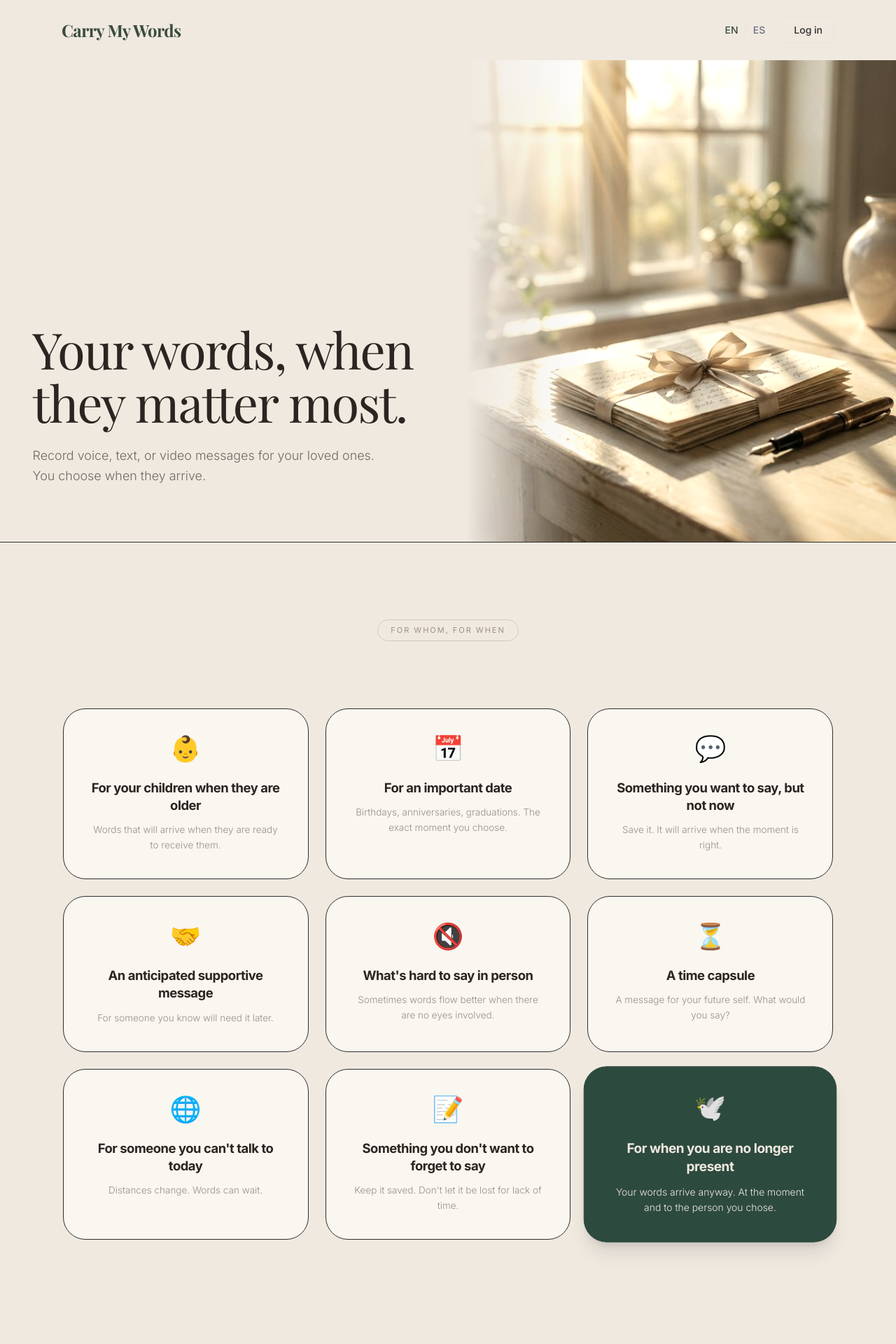
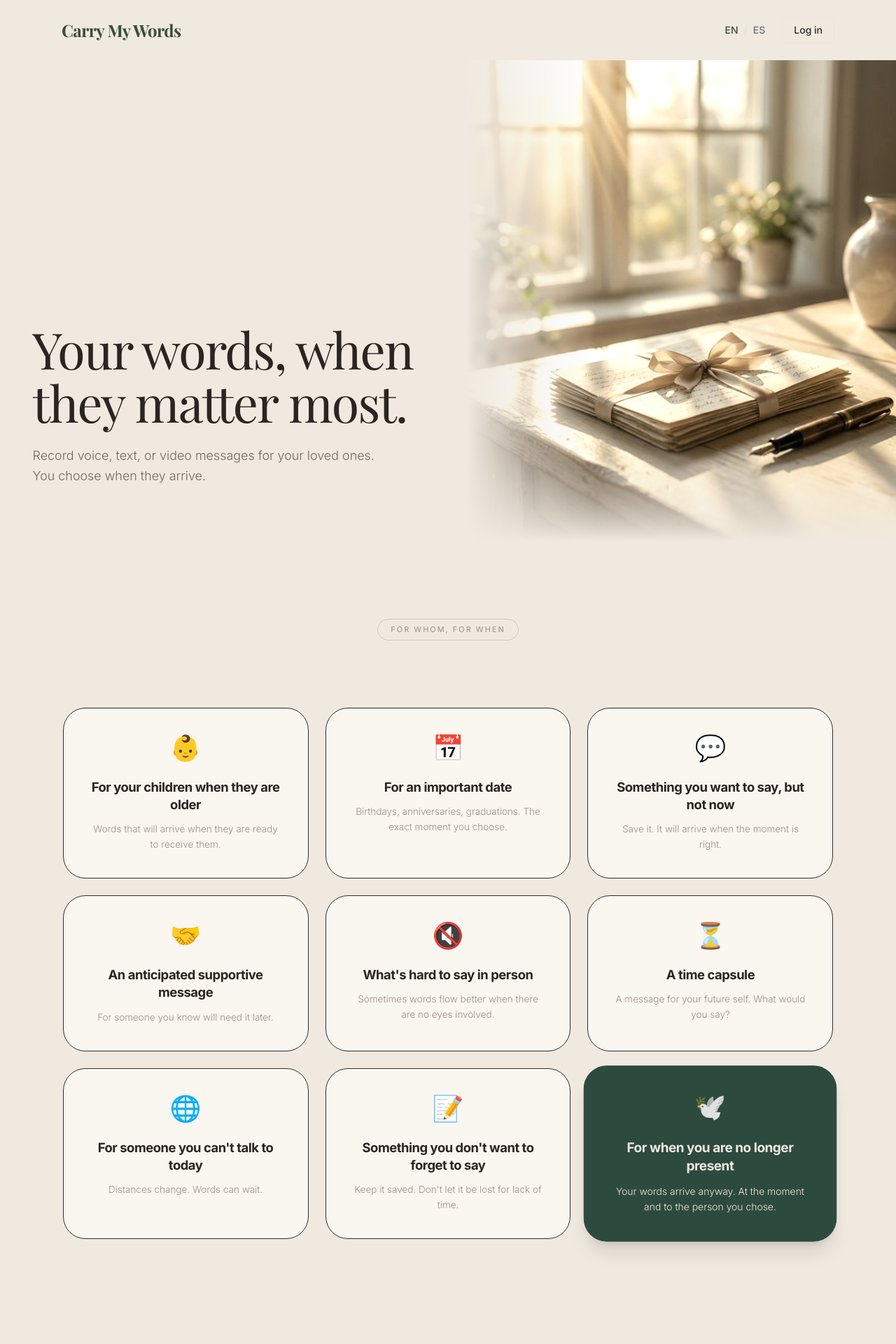
Before and after one commit to danielfernandezesnal/voiceforlater, a Next.js app: page /en in a window 1280 px wide. Shown: the top 1920 px of the page at 70% size. Built offline with nearby package versions, Linux system fonts and the light colour scheme; no server answers; a web font is replaced by a local one.

Commit message:
style(landing): add bottom fade to hero image and remove section border for seamless transition

```diff
--- a/app/[locale]/page.tsx
+++ b/app/[locale]/page.tsx
@@ -76,15 +76,17 @@ export default async function LocaleHomePage({
                         className="object-cover object-center"
                         style={{ filter: 'sepia(18%) saturate(0.9) brightness(1.05)' }}
                     />
-                    {/* Left-edge fade blend */}
+                    {/* Multi-edge fade blend: Left (30%) and Bottom (20%) */}
                     <div className="absolute inset-0 pointer-events-none"
-                        style={{ background: 'linear-gradient(to right, hsl(var(--cream)) 0%, transparent 30%)' }}
+                        style={{
+                            background: 'linear-gradient(to right, hsl(var(--cream)) 0%, transparent 30%), linear-gradient(to top, hsl(var(--cream)) 0%, transparent 20%)'
+                        }}
                     />
                 </div>
             </section>
 
             {/* Examples - Redesigned card grid */}
-            <section className="py-[110px] px-[7%] bg-[hsl(var(--cream))] relative border-t border-[hsl(var(--ink))/0.03]">
+            <section className="py-[110px] px-[7%] bg-[hsl(var(--cream))] relative">
                 {/* Header: only the tag pill, centered */}
                 <div className="flex justify-center mb-20 animate-in fade-in slide-in-from-bottom-4 duration-1000">
                     <span className="examples-tag" style={{ fontSize: '11px', padding: '6px 18px' }}>
@@ -100,8 +102,8 @@ export default async function LocaleHomePage({
                             <div
                                 key={i}
                                 className={`flex flex-col items-center text-center p-9 rounded-[2rem] transition-all duration-500 border ${isLast
-                                        ? 'bg-[#2D4A3E] border-[#2D4A3E] text-[hsl(var(--cream))] shadow-xl lg:scale-[1.03] z-10'
-                                        : 'bg-[hsl(var(--cream-card))] border-[hsl(var(--ink))/0.04] hover:shadow-lg hover:shadow-primary/5 hover:-translate-y-1'
+                                    ? 'bg-[#2D4A3E] border-[#2D4A3E] text-[hsl(var(--cream))] shadow-xl lg:scale-[1.03] z-10'
+                                    : 'bg-[hsl(var(--cream-card))] border-[hsl(var(--ink))/0.04] hover:shadow-lg hover:shadow-primary/5 hover:-translate-y-1'
                                     }`}
                             >
                                 <span className={`text-4xl mb-6 transform transition-transform duration-500 ${!isLast && 'group-hover:scale-110'}`}>{card.icon}</span>
```
